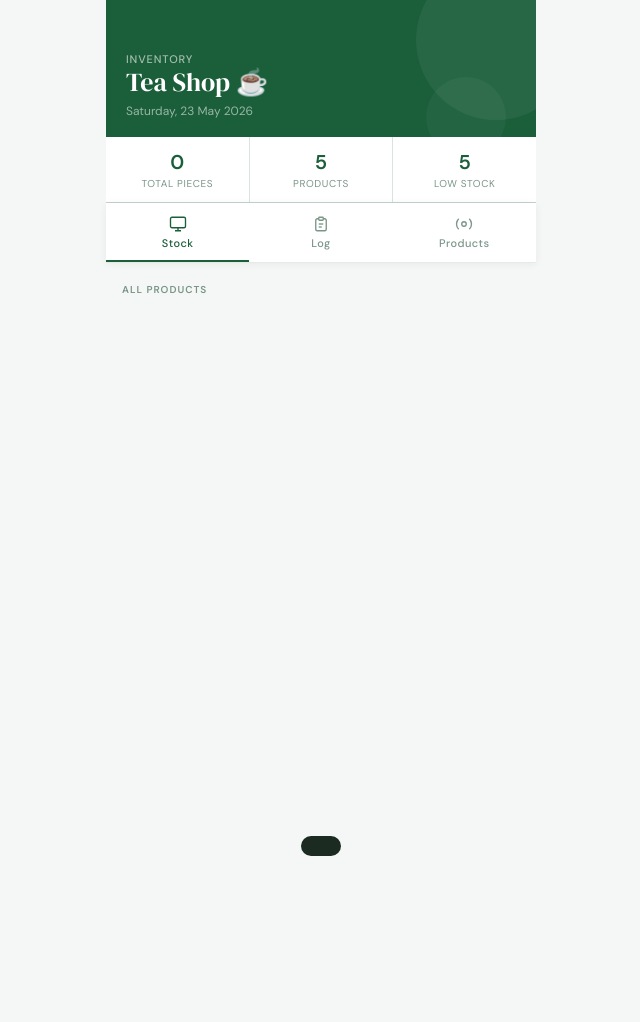
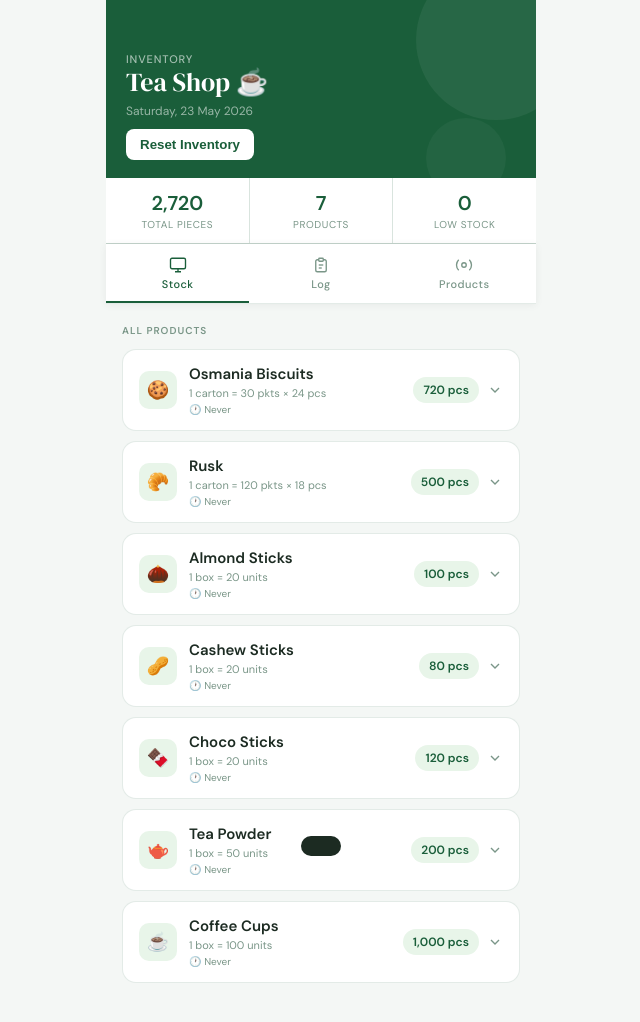
Before and after one commit to cashflowlogic/manam-coffee-inventory, a plain HTML site: page index.html in a window 1280 px wide. Shown: the whole page, without its empty margins (319-959 px from the left). Before the commit the page ends 800 px from the top, so only its background shows below. Drawn offline with Linux system fonts and the light colour scheme.

Commit message:
index.html

```diff
--- a/index.html
+++ b/index.html
@@ -305,6 +305,10 @@
   <div class="topbar-label">Inventory</div>
   <div class="topbar-title">Tea Shop ☕</div>
   <div class="topbar-date" id="topbar-date"></div>
+
+<button onclick="resetInventory()" style="margin-top:10px;padding:8px 14px;border:none;border-radius:8px;background:white;color:#1A5E3A;font-weight:600;cursor:pointer;">
+  Reset Inventory
+</button>
 </div>
 
 <div class="summary-strip">
@@ -430,11 +434,78 @@ function loadData() {
 
 function defaultProducts() {
   return [
-    { id:1, name:'Osmania', type:'carton', packets:30, pcs:24, stock:0, threshold:50, icon:'🍪' },
-    { id:2, name:'Rusk', type:'carton', packets:120, pcs:18, stock:0, threshold:100, icon:'🥐' },
-    { id:3, name:'Almond Sticks', type:'box', units:20, stock:0, threshold:20, icon:'🌰' },
-    { id:4, name:'Cashew Sticks', type:'box', units:20, stock:0, threshold:20, icon:'🥜' },
-    { id:5, name:'Choco Sticks', type:'box', units:20, stock:0, threshold:20, icon:'🍫' },
+    {
+      id:1,
+      name:'Osmania Biscuits',
+      type:'carton',
+      packets:30,
+      pcs:24,
+      stock:720,
+      threshold:100,
+      icon:'🍪',
+      lastUpdated:'Never'
+    },
+    {
+      id:2,
+      name:'Rusk',
+      type:'carton',
+      packets:120,
+      pcs:18,
+      stock:500,
+      threshold:150,
+      icon:'🥐',
+      lastUpdated:'Never'
+    },
+    {
+      id:3,
+      name:'Almond Sticks',
+      type:'box',
+      units:20,
+      stock:100,
+      threshold:20,
+      icon:'🌰',
+      lastUpdated:'Never'
+    },
+    {
+      id:4,
+      name:'Cashew Sticks',
+      type:'box',
+      units:20,
+      stock:80,
+      threshold:20,
+      icon:'🥜',
+      lastUpdated:'Never'
+    },
+    {
+      id:5,
+      name:'Choco Sticks',
+      type:'box',
+      units:20,
+      stock:120,
+      threshold:20,
+      icon:'🍫',
+      lastUpdated:'Never'
+    },
+    {
+      id:6,
+      name:'Tea Powder',
+      type:'box',
+      units:50,
+      stock:200,
+      threshold:50,
+      icon:'🫖',
+      lastUpdated:'Never'
+    },
+    {
+      id:7,
+      name:'Coffee Cups',
+      type:'box',
+      units:100,
+      stock:1000,
+      threshold:200,
+      icon:'☕',
+      lastUpdated:'Never'
+    }
   ];
 }
 
@@ -448,6 +519,10 @@ function ppc(p) { return p.type === 'carton' ? p.pcs : 1; }
 function unitLabel(p) { return p.type === 'carton' ? 'cartons' : 'boxes'; }
 function dispLabel(p) { return p.type === 'carton' ? 'packets' : 'units'; }
 function metaStr(p) { return p.type === 'carton' ? `1 carton = ${p.packets} pkts × ${p.pcs} pcs` : `1 box = ${p.units} units`; }
+
+function lastUpdStr(p) {
+  return p.lastUpdated || 'Never updated';
+}
 
 function badgeClass(p) {
   if (p.stock <= 0) return 'critical';
@@ -536,27 +611,76 @@ function toggleCard(pid, headerEl) {
 
 function applyUpdate(pid) {
   const p = products.find(x => x.id===pid);
-  const buyVal = Math.max(0, parseInt(document.getElementById('buy-'+pid)?.value)||0);
-  const sndVal = Math.max(0, parseInt(document.getElementById('snd-'+pid)?.value)||0);
+
+  const buyVal = Math.max(0, parseInt(document.getElementById('buy-'+pid)?.value) || 0);
+  const sndVal = Math.max(0, parseInt(document.getElementById('snd-'+pid)?.value) || 0);
+
   const buyPcs = buyVal * ppb(p);
   const sndPcs = sndVal * ppc(p);
-  if (!buyPcs && !sndPcs) { showToast('Nothing to update'); return; }
+
+  if (!buyPcs && !sndPcs) {
+    showToast('Nothing to update');
+    return;
+  }
+
+  const now = new Date();
+
+  const dateStr = now.toLocaleDateString('en-GB', {
+    day:'2-digit',
+    month:'short',
+    year:'numeric'
+  });
+
+  const timeStr = now.toLocaleTimeString('en-GB', {
+    hour:'2-digit',
+    minute:'2-digit'
+  });
+
   p.stock = Math.max(0, p.stock + buyPcs - sndPcs);
-  p.lastUpdated = now.toLocaleDateString('en-GB',{day:'2-digit',month:'short',year:'numeric'}) + ' ' + now.toLocaleTimeString('en-GB',{hour:'2-digit',minute:'2-digit'});
-  const now = new Date();
-  const dateStr = now.toLocaleDateString('en-GB',{day:'2-digit',month:'short',year:'numeric'});
-  const timeStr = now.toLocaleTimeString('en-GB',{hour:'2-digit',minute:'2-digit'});
-  if (buyPcs) log.unshift({type:'in',product:p.name,icon:p.icon||'🍪',pcs:buyPcs,detail:`${buyVal} ${unitLabel(p)} received`,date:dateStr,time:timeStr});
-  if (sndPcs) log.unshift({type:'out',product:p.name,icon:p.icon||'🍪',pcs:sndPcs,detail:`${sndVal} ${dispLabel(p)} dispatched`,date:dateStr,time:timeStr});
-  if (log.length > 200) log = log.slice(0,200);
+  p.lastUpdated = `${dateStr} ${timeStr}`;
+
+  if (buyPcs) {
+    log.unshift({
+      type:'in',
+      product:p.name,
+      icon:p.icon || '🍪',
+      pcs:buyPcs,
+      detail:`${buyVal} ${unitLabel(p)} received`,
+      date:dateStr,
+      time:timeStr
+    });
+  }
+
+  if (sndPcs) {
+    log.unshift({
+      type:'out',
+      product:p.name,
+      icon:p.icon || '🍪',
+      pcs:sndPcs,
+      detail:`${sndVal} ${dispLabel(p)} dispatched`,
+      date:dateStr,
+      time:timeStr
+    });
+  }
+
+  if (log.length > 200) {
+    log = log.slice(0, 200);
+  }
+
   saveData();
-  showToast(`${p.name} updated ✓`);
+
   document.getElementById('buy-'+pid).value = 0;
   document.getElementById('snd-'+pid).value = 0;
   document.getElementById('buy-conv-'+pid).textContent = '';
   document.getElementById('snd-conv-'+pid).textContent = '';
+
   document.getElementById('body-'+pid).classList.remove('open');
+
   renderStock();
+  renderLog();
+  renderManage();
+
+  showToast(`${p.name} updated successfully ✓`);
 }
 
 function renderLog() {
@@ -708,6 +832,24 @@ const now = new Date();
 document.getElementById('topbar-date').textContent =
   `${days[now.getDay()]}, ${now.getDate()} ${months[now.getMonth()]} ${now.getFullYear()}`;
 
+function resetInventory() {
+  if (!confirm('Reset all inventory data?')) return;
+
+  localStorage.removeItem('ts2_products');
+  localStorage.removeItem('ts2_log');
+
+  products = defaultProducts();
+  log = [];
+
+  saveData();
+
+  renderStock();
+  renderLog();
+  renderManage();
+
+  showToast('Inventory reset successfully');
+}
+
 loadData();
 renderStock();
 </script>
```
